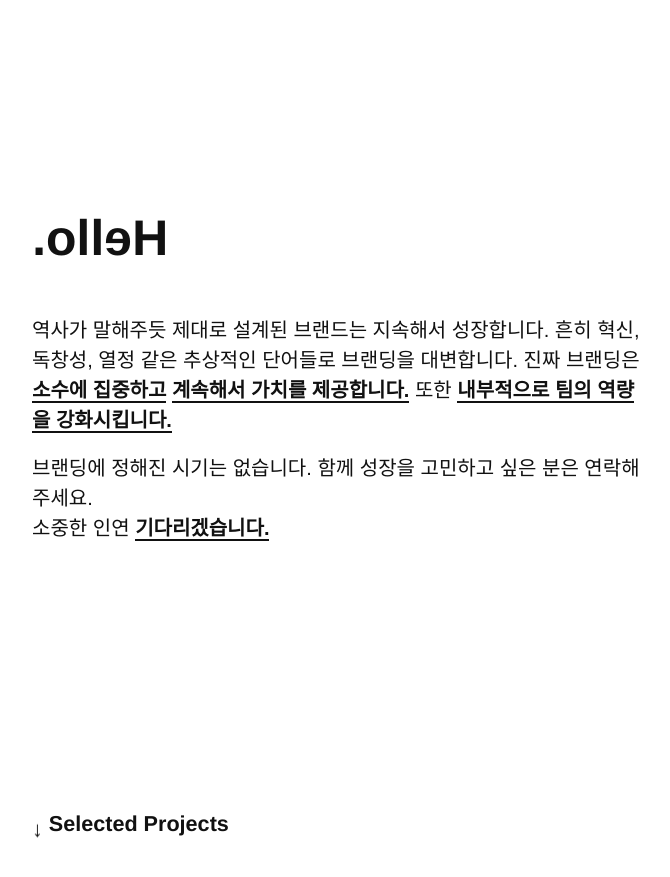
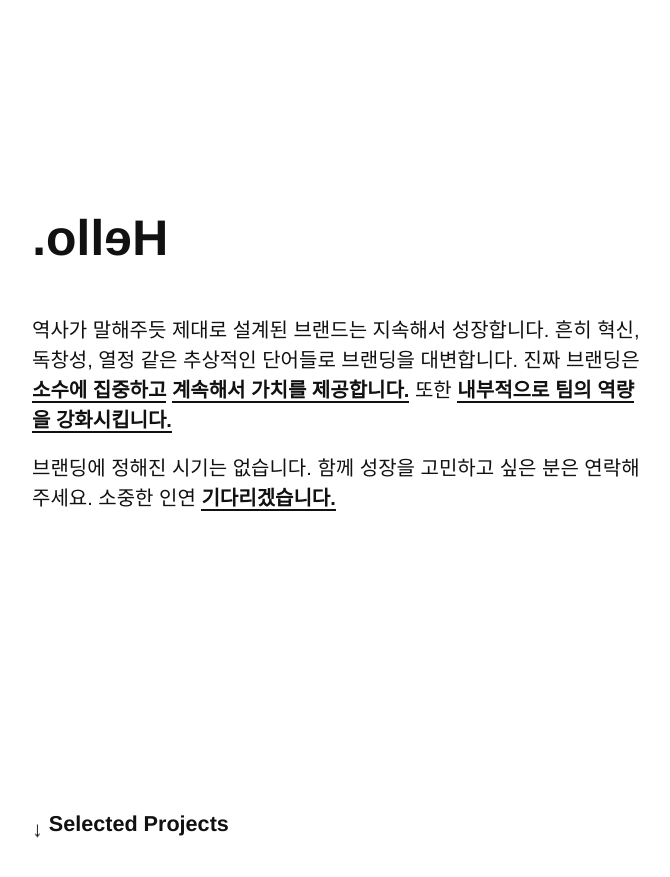
Before and after one commit to se-daan/daan.github.io, a Jekyll site: the page built from index.html, in a window 1280 px wide and 900 px high. Shown: the top 877 px of the window, without its empty margins (128-798 px from the left). Built offline with Jekyll 4.4.1, drawn with Linux system fonts in a browser that asks for light colours.

Commit message:
Update index.html

```diff
--- a/index.html
+++ b/index.html
@@ -14,8 +14,8 @@
       <h1 class="ts-headline flip">Hello.</h1>
       <p style="margin:0" ;>&nbsp;</p>
       <div class="kr">
-        <p>역사가 말해주듯 제대로 설계된 브랜드는 지속해서 성장합니다.  흔히 혁신, 독창성, 열정 같은 추상적인 단어들로 브랜딩을 대변합니다.  진짜 브랜딩은 <br class="gap-intro"><span class="link-popup" onclick="location.href='#popup-kr-1'">소수에 집중하고</span> <span class="link-popup" onclick="location.href='#popup-kr-2'">계속해서 가치를 제공합니다.</span>  또한 <span class="link-popup" onclick="location.href='#popup-kr-3'">내부적으로 팀의 역량을 강화시킵니다.</span></p>
-        <p>브랜딩에 정해진 시기는 없습니다.  함께 성장을 고민하고 싶은 분은 연락해주세요. <br class="gap-intro">소중한 인연 <span onclick="location.href='#footer-info'" class="link-span">기다리겠습니다.</span></p>
+        <p>역사가 말해주듯 제대로 설계된 브랜드는 지속해서 성장합니다. 흔히 혁신, 독창성, 열정 같은 추상적인 단어들로 브랜딩을 대변합니다. 진짜 브랜딩은 <br class="gap-intro"><span class="link-popup" onclick="location.href='#popup-kr-1'">소수에 집중하고</span> <span class="link-popup" onclick="location.href='#popup-kr-2'">계속해서 가치를 제공합니다.</span> 또한 <span class="link-popup" onclick="location.href='#popup-kr-3'">내부적으로 팀의 역량을 강화시킵니다.</span></p>
+        <p>브랜딩에 정해진 시기는 없습니다. 함께 성장을 고민하고 싶은 분은 연락해주세요. 소중한 인연 <span onclick="location.href='#footer-info'" class="link-span">기다리겠습니다.</span></p>
       </div>
     </div>
     <h2 class="section-title ts-strong"><span class="scroll-down">&#x02193; </span>Selected Projects</h2>
```
